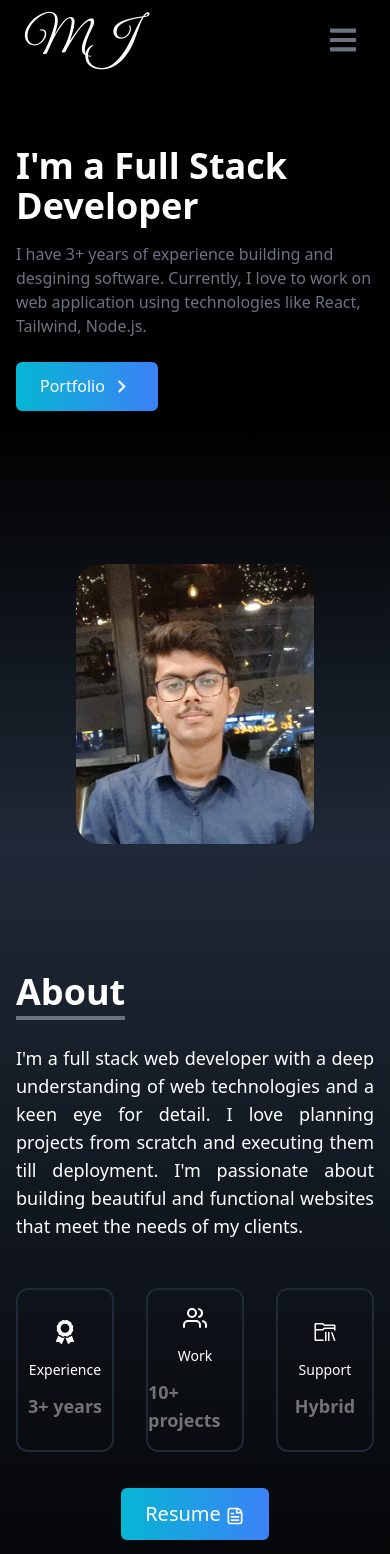
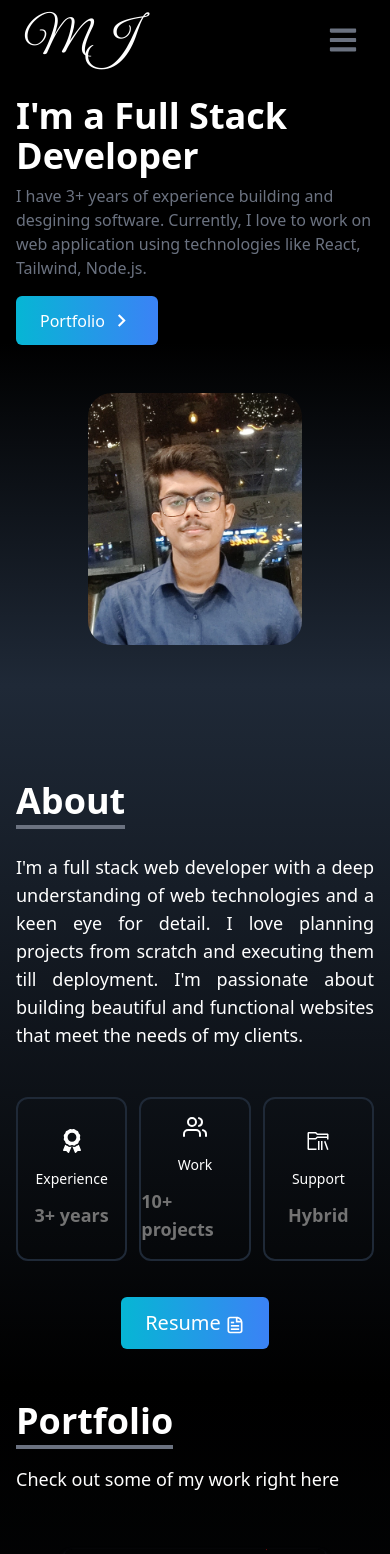
Before and after one commit to mayankmj/Portfolio, a React (Create React App) app: page / in a window 390 px wide. Shown: the top 1554 px of the page. Built offline with nearby package versions, Linux system fonts and the light colour scheme.

Commit message:
responsive css updated

```diff
--- a/src/components/About.jsx
+++ b/src/components/About.jsx
@@ -29,16 +29,16 @@ const About = () => {
   return (
     <div
       name="about"
-      className="w-full h-screen bg-gradient-to-b from-gray-800 to to-black text-white"
+      className="w-full bg-gradient-to-b from-gray-800 to to-black text-white"
     >
-      <div className="max-w-screen-lg p-4 mx-auto flex flex-col justify-center w-full h-full">
-        <div className="pb-8">
+      <div className="max-w-screen-lg p-4 mx-auto flex flex-col justify-center h-full">
+        <div className="pb-8 mt-20">
           <p className="text-4xl font-bold inline border-b-4 border-gray-500">
             About
           </p>
         </div>
         <div className="mb-12 text-justify text-lg">{about_des}</div>
-        <div className="flex justify-center md:gap-20 gap-8">
+        <div className="flex justify-center md:gap-20 gap-3">
           {AboutData.map((item) => (
             <div
               key={item.id}
--- a/src/components/Experience.jsx
+++ b/src/components/Experience.jsx
@@ -68,7 +68,7 @@ const Experience = () => {
       name="experience"
       className="bg-gradient-to-b from-gray-800 to-black w-full pt-20"
     >
-      <div className="max-w-screen-lg mx-auto p-4 flex flex-col justify-center w-full pt-40 text-white">
+      <div className="max-w-screen-lg mx-auto p-4 flex flex-col justify-center w-full text-white">
         <div>
           <p className="text-4xl font-bold border-b-4 border-gray-500 p-2 inline">
             Experience
--- a/src/components/Home.jsx
+++ b/src/components/Home.jsx
@@ -7,14 +7,14 @@ const Home = () => {
   return (
     <div
       name="home"
-      className="h-screen w-full bg-gradient-to-b from-black via-black to-gray-800"
+      className="w-full bg-gradient-to-b from-black via-black to-gray-800"
     >
       <div className="max-w-screen-lg mx-auto flex flex-col items-center justify-center h-full px-4 md:flex-row">
-        <div className="flex flex-col justify-center h-full">
+        <div className="mt-24 flex flex-col justify-center h-full">
           <h2 className="text-4xl sm:text-7xl font-bold text-white">
             I'm a Full Stack Developer
           </h2>
-          <p className="text-gray-500 py-4 max-w-md">
+          <p className="text-gray-500 py-2 max-w-md">
             I have 3+ years of experience building and desgining software.
             Currently, I love to work on web application using technologies like
             React, Tailwind, Node.js.
@@ -35,11 +35,11 @@ const Home = () => {
           </div>
         </div>
 
-        <div>
+        <div className="mb-10 mt-10 md:mt-28">
           <img
             src={img}
             alt="my profile"
-            className="rounded-3xl mx-auto w-2/3 md:w-full max-w-md"
+            className="rounded-3xl mx-auto w-3/5 md:w-full max-w-md"
           />
         </div>
       </div>
--- a/src/components/NavBar.jsx
+++ b/src/components/NavBar.jsx
@@ -29,7 +29,7 @@ const NavBar = () => {
   ];
 
   return (
-    <div className="flex justify-between items-center w-full h-20 px-4 text-white bg-black fixed">
+    <div className="flex justify-between items-center w-full h-20 px-4 text-white bg-black fixed z-10">
       <div>
         <h1 className="text-5xl font-signature ml-2">MJ</h1>
       </div>
--- a/src/components/Portfolio.jsx
+++ b/src/components/Portfolio.jsx
@@ -62,7 +62,7 @@ const Portfolio = () => {
   return (
     <div
       name="portfolio"
-      className="bg-gradient-to-b from-black to-gray-800 w-full text-white md:h-screen"
+      className="bg-gradient-to-b from-black to-gray-800 w-full text-white"
     >
       <div className="max-w-screen-lg p-4 mx-auto flex flex-col justify-center w-full h-full">
         <div className="pb-8">
@@ -92,14 +92,14 @@ const Portfolio = () => {
                  href={demo}
                  target="_blank"
                  rel="noreferrer"
-                className="w-1/2 px-4 py-2 m-4  duration-200 transform hover:scale-105 hover:bg-blue-500 hover:text-white focus:outline-none focus:ring focus:border-blue-300 border border-blue-500 rounded-md shadow-md">
+                className="w-1/2 px-4 py-2 m-4 duration-200 hover:scale-105 hover:bg-blue-500 hover:text-white focus:outline-none focus:ring focus:border-blue-300 border border-blue-500 rounded-md shadow-md">
                   <p className="flex justify-center">Demo</p>
                 </a>
                 <a
                  href={code}
                  target='_blank'
                  rel="noreferrer"
-                className="w-1/2 px-4 py-2 m-4 duration-200 transform hover:scale-105 hover:bg-blue-500 hover:text-white focus:outline-none focus:ring focus:border-blue-300 border border-blue-500 rounded-md shadow-md">
+                className="w-1/2 px-4 py-2 m-4 duration-200 hover:scale-105 hover:bg-blue-500 hover:text-white focus:outline-none focus:ring focus:border-blue-300 border border-blue-500 rounded-md shadow-md">
                   <p className="flex justify-center"> Code </p>
                 </a>
               </div>
```
